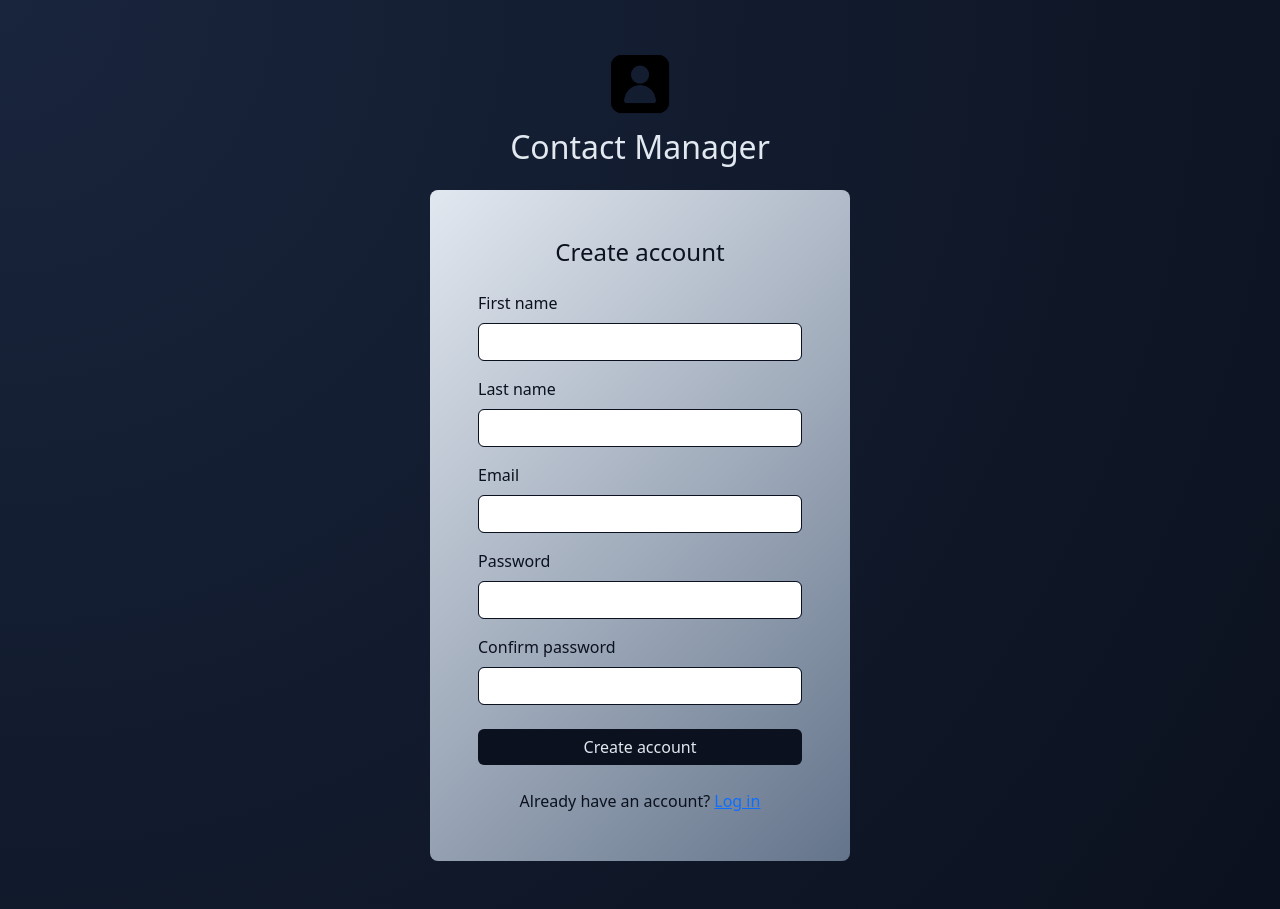
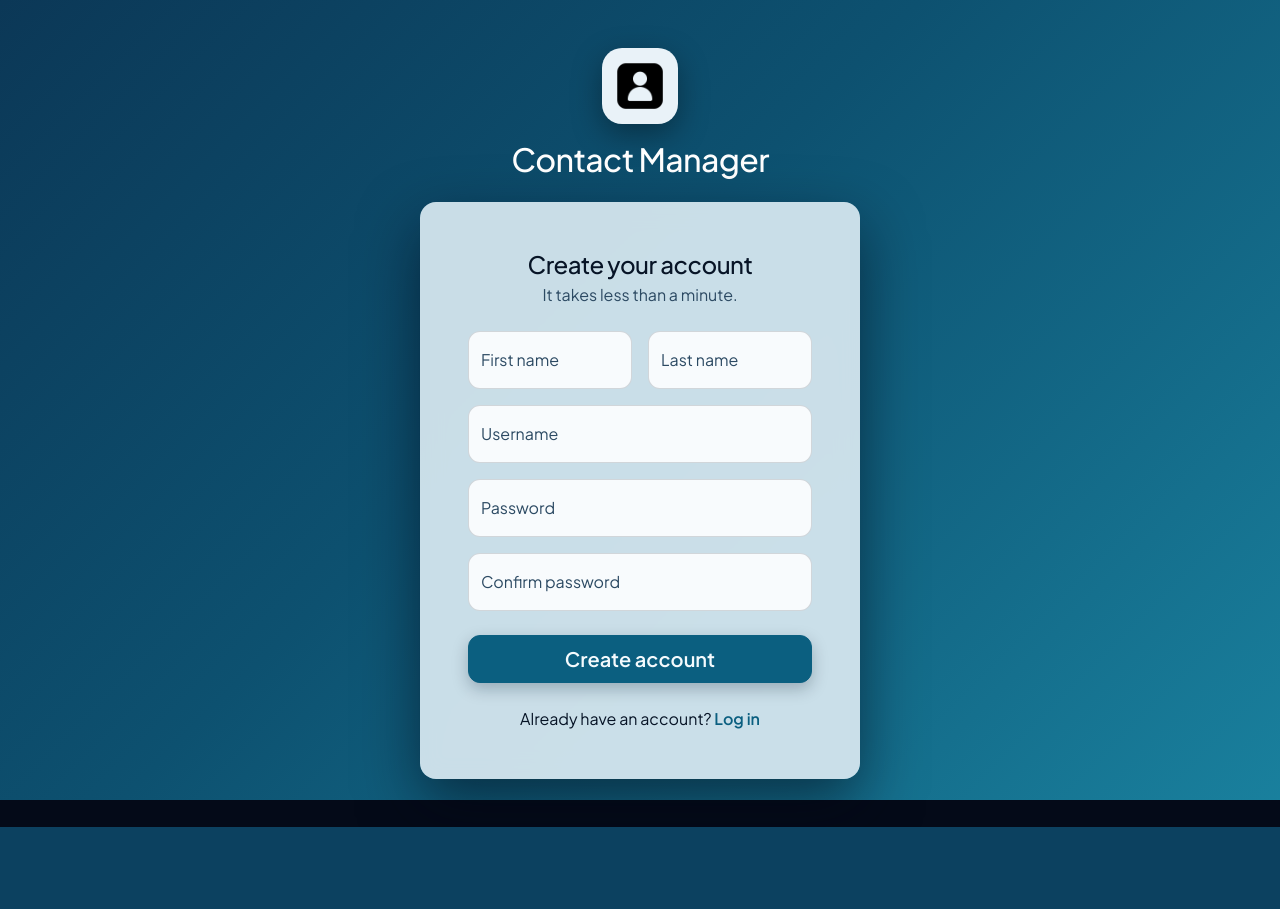
Before and after one commit to RMansoor226/LAMP_ContactManager_Group12, a PHP site: page /register.html in a window 1280 px wide. After the commit the page ends 827 px from the top, so only its background shows below. Run offline with PHP 8.4, Linux system fonts and the light colour scheme.

Commit message:
feat: Updated styling for modernized aesthetic

```diff
--- a/api/endpoints/create_contact.php
+++ b/api/endpoints/create_contact.php
@@ -35,10 +35,6 @@ validateLength($email, 50, "Email");
 validateLength($phone, 50, "Phone Number");
 // --------------------------
 
-if (!filter_var($email, FILTER_VALIDATE_EMAIL)) {
-    sendJson(400, "error", "Invalid email format.");
-}
-
 try {
     // Insert the new contact, locked strictly to the logged-in user's ID
     $insertStmt = $pdo->prepare("
--- a/api/endpoints/register.php
+++ b/api/endpoints/register.php
@@ -42,10 +42,6 @@ validateLength($lastName, 50, "Last Name");
 validateLength($username, 50, "Username");
 validateLength($password, 72, "Password");
 
-if (!filter_var($username, FILTER_VALIDATE_EMAIL)) {
-    sendJson(400, "error", "Invalid email format provided for Username.");
-}
-
 try {
     $checkStmt = $pdo->prepare("SELECT ID FROM Users WHERE Username = :username");
     $checkStmt->bindParam(':username', $username);
--- a/api/endpoints/update_contact.php
+++ b/api/endpoints/update_contact.php
@@ -37,10 +37,6 @@ validateLength($lastName, 50, "Last Name");
 validateLength($email, 50, "Email");
 validateLength($phone, 50, "Phone Number");
 // --------------------------
-
-if (!filter_var($email, FILTER_VALIDATE_EMAIL)) {
-    sendJson(400, "error", "Invalid email format.");
-}
 
 try {
     // Check if the contact exists and verify ownership
--- a/css/auth.css
+++ b/css/auth.css
@@ -1,59 +1,174 @@
+@import url("https://fonts.googleapis.com/css2?family=Plus+Jakarta+Sans:wght@400;500;600;700;800&display=swap");
+
+/* ------------------------------------------------------------------
+   Design tokens
+   Depth rule: the further a surface sits from the background,
+   the lighter it is.
+     layer-0  animated background (darkest)
+     layer-1  cards / boards
+     layer-2  inputs, lists, sub-cards
+     layer-3  open rows, hovered rows (lightest)
+------------------------------------------------------------------- */
+:root {
+    --cm-bg-1: #040a18;
+    --cm-bg-2: #0a2342;
+    --cm-bg-3: #0d5170;
+    --cm-bg-4: #1c8ba8;
+
+    --cm-layer-1: rgba(214, 231, 240, 0.94);
+    --cm-layer-2: #e9f2f8;
+    --cm-layer-3: #f8fbfd;
+
+    --cm-ink: #071426;
+    --cm-ink-soft: #2c4a63;
+    --cm-accent: #0b5f80;
+    --cm-accent-hover: #0e7aa3;
+    --cm-line: rgba(7, 20, 38, 0.16);
+}
+
+/* ------------------------------------------------------------------
+   Animated gradient background (dark blue -> cyan -> back)
+------------------------------------------------------------------- */
 body {
     min-height: 100vh;
     margin: 0;
-    background: radial-gradient(circle at top left, #19253d 0%, #0b111e 100%);
-    color: #e2e8f0;
+    background-color: var(--cm-bg-1);
+    color: #e6f1f7;
+    font-family: "Plus Jakarta Sans", system-ui, -apple-system, "Segoe UI", Roboto, sans-serif;
 }
 
+body::before {
+    content: "";
+    position: fixed;
+    inset: 0;
+    z-index: -1;
+    background: linear-gradient(
+        135deg,
+        var(--cm-bg-1) 0%,
+        var(--cm-bg-2) 28%,
+        var(--cm-bg-3) 55%,
+        var(--cm-bg-4) 78%,
+        var(--cm-bg-2) 100%
+    );
+    background-size: 300% 300%;
+    animation: gradient-drift 22s ease-in-out infinite;
+    will-change: background-position;
+}
+
+@keyframes gradient-drift {
+    0%   { background-position: 0% 50%; }
+    50%  { background-position: 100% 50%; }
+    100% { background-position: 0% 50%; }
+}
+
+@media (prefers-reduced-motion: reduce) {
+    body::before {
+        animation: none;
+    }
+}
+
+h1, h2, h3 {
+    letter-spacing: -0.02em;
+    font-weight: 700;
+}
+
+/* ------------------------------------------------------------------
+   Login / register / create card  (layer 1)
+------------------------------------------------------------------- */
 .auth-logo {
-    width: 72px;
-    height: 72px;
+    width: 76px;
+    height: 76px;
+    padding: 10px;
     object-fit: contain;
+    background: var(--cm-layer-2);
+    border-radius: 1.25rem;
+    box-shadow: 0 10px 30px rgba(0, 0, 0, 0.35);
 }
 
 .auth-card {
-    width: min(100%, 420px);
-    background: linear-gradient(135deg, #e2e8f0, #64748b);
-    color: #0b111e;
+    --bs-card-bg: var(--cm-layer-1);
+    --bs-card-color: var(--cm-ink);
+    width: min(100%, 440px);
+    background: var(--cm-layer-1);
+    color: var(--cm-ink);
+    border: 1px solid rgba(255, 255, 255, 0.45);
+    box-shadow: 0 24px 60px rgba(2, 8, 20, 0.55);
+    -webkit-backdrop-filter: blur(12px);
+    backdrop-filter: blur(12px);
 }
 
-.auth-card .form-control {
-    border: 1px solid #0b111e;
+.auth-card .text-body-secondary {
+    color: var(--cm-ink-soft) !important;
 }
 
-.btn-login {
-    background: #0b111e;
-    color: #e2e8f0;
-    border: none;
+/* Inputs sit one layer above the card */
+.auth-card .form-control,
+.contact-board .form-control {
+    background: var(--cm-layer-3);
+    color: var(--cm-ink);
+    border: 1px solid var(--cm-line);
+    border-radius: 0.75rem;
 }
 
-.btn-login:hover,
-.btn-login:focus {
-    background: #19253d;
-    color: #e2e8f0;
+.auth-card .form-floating > label {
+    color: var(--cm-ink-soft);
 }
 
+.auth-card .form-control:focus,
+.contact-board .form-control:focus {
+    background: #fff;
+    color: var(--cm-ink);
+    border-color: var(--cm-accent-hover);
+    box-shadow: 0 0 0 0.2rem rgba(14, 122, 163, 0.28);
+}
+
+.auth-card a,
+.contact-board a:not(.btn) {
+    color: var(--cm-accent);
+    font-weight: 600;
+    text-decoration: none;
+}
+
+.auth-card a:hover,
+.auth-card a:focus-visible {
+    color: var(--cm-accent-hover);
+    text-decoration: underline;
+}
+
+/* ------------------------------------------------------------------
+   Primary button (used on every page)
+------------------------------------------------------------------- */
+.btn-login {
+    --bs-btn-color: #f4fafd;
+    --bs-btn-bg: var(--cm-accent);
+    --bs-btn-border-color: var(--cm-accent);
+    --bs-btn-hover-color: #fff;
+    --bs-btn-hover-bg: var(--cm-accent-hover);
+    --bs-btn-hover-border-color: var(--cm-accent-hover);
+    --bs-btn-focus-shadow-rgb: 14, 122, 163;
+    --bs-btn-active-color: #fff;
+    --bs-btn-active-bg: #094c66;
+    --bs-btn-active-border-color: #094c66;
+    --bs-btn-border-radius: 0.75rem;
+    font-weight: 600;
+    box-shadow: 0 6px 16px rgba(7, 20, 38, 0.25);
+}
+
+/* ------------------------------------------------------------------
+   Dashboard (kept in sync so it matches the new look)
+------------------------------------------------------------------- */
 .dashboard-shell {
     max-width: 880px;
 }
 
 .contact-board {
     width: 100%;
-    background: linear-gradient(135deg, #e2e8f0, #64748b);
-    color: #0b111e;
-}
-
-.contact-board .form-control {
-    border: 1px solid #0b111e;
-    background: #e2e8f0;
-    color: #0b111e;
-}
-
-.contact-board .form-control:focus {
-    border-color: #0b111e;
-    box-shadow: 0 0 0 0.2rem rgba(11, 17, 30, 0.25);
-    background: #e2e8f0;
-    color: #0b111e;
+    background: var(--cm-layer-1);
+    color: var(--cm-ink);
+    border: 1px solid rgba(255, 255, 255, 0.45);
+    box-shadow: 0 24px 60px rgba(2, 8, 20, 0.55);
+    -webkit-backdrop-filter: blur(12px);
+    backdrop-filter: blur(12px);
 }
 
 .contact-list {
--- a/js/auth.js
+++ b/js/auth.js
@@ -106,6 +106,8 @@ async function onRegister(event) {
 
         if (!result.ok || result.payload.status !== "success") {
             showMessage("formMessage", result.payload.message || "Registration failed.", "danger");
+            console.log("Is result ok? " + result.ok);
+            console.log("Result payload status: ", result.payload.status);
             return;
         }
 
--- a/register.html
+++ b/register.html
@@ -8,43 +8,53 @@
     <link rel="stylesheet" href="css/auth.css">
 </head>
 <body>
-    <main class="container d-flex flex-column align-items-center justify-content-center py-5">
+    <main class="container min-vh-100 d-flex flex-column align-items-center justify-content-center py-5">
         <header class="text-center mb-4">
-            <img class="auth-logo mb-2" src="media/contactLogo.png" alt="Contact Manager logo">
-            <h1 class="h2 mb-0">Contact Manager</h1>
+            <img class="auth-logo mb-3" src="media/contactLogo.png" alt="Contact Manager logo">
+            <h1 class="h2 mb-0 text-white">Contact Manager</h1>
         </header>
 
-        <section class="auth-card rounded-3 p-4 p-md-5">
-            <h2 class="h4 text-center mb-4">Create account</h2>
+        <section class="card auth-card rounded-4 border-0">
+            <div class="card-body p-4 p-md-5">
+                <h2 class="h4 text-center mb-1">Create your account</h2>
+                <p class="text-center text-body-secondary mb-4">It takes less than a minute.</p>
+
                 <div id="formMessage" class="alert d-none" role="status"></div>
 
                 <form id="registerForm" novalidate>
-                <div class="mb-3">
-                    <label class="form-label" for="firstName">First name</label>
-                    <input class="form-control" type="text" id="firstName" name="firstName" autocomplete="given-name" maxlength="50" required>
+                    <div class="row g-3 mb-3">
+                        <div class="col-sm-6">
+                            <div class="form-floating">
+                                <input class="form-control" type="text" id="firstName" name="firstName" placeholder="First name" autocomplete="given-name" maxlength="50" required>
+                                <label for="firstName">First name</label>
                             </div>
-                <div class="mb-3">
-                    <label class="form-label" for="lastName">Last name</label>
-                    <input class="form-control" type="text" id="lastName" name="lastName" autocomplete="family-name" maxlength="50" required>
                         </div>
-                <div class="mb-3">
-                    <label class="form-label" for="username">Email</label>
-                    <input class="form-control" type="email" id="username" name="username" autocomplete="username" maxlength="50" required>
+                        <div class="col-sm-6">
+                            <div class="form-floating">
+                                <input class="form-control" type="text" id="lastName" name="lastName" placeholder="Last name" autocomplete="family-name" maxlength="50" required>
+                                <label for="lastName">Last name</label>
                             </div>
-                <div class="mb-3">
-                    <label class="form-label" for="password">Password</label>
-                    <input class="form-control" type="password" id="password" name="password" autocomplete="new-password" maxlength="72" required>
                         </div>
-                <div class="mb-4">
-                    <label class="form-label" for="confirmPassword">Confirm password</label>
-                    <input class="form-control" type="password" id="confirmPassword" name="confirmPassword" autocomplete="new-password" maxlength="72" required>
                     </div>
-                <button class="btn btn-login w-100" type="submit">Create account</button>
+                    <div class="form-floating mb-3">
+                        <input class="form-control" type="email" id="username" name="username" placeholder="Username" autocomplete="username" maxlength="50" required>
+                        <label for="username">Username</label>
+                    </div>
+                    <div class="form-floating mb-3">
+                        <input class="form-control" type="password" id="password" name="password" placeholder="Password" autocomplete="new-password" maxlength="72" required>
+                        <label for="password">Password</label>
+                    </div>
+                    <div class="form-floating mb-4">
+                        <input class="form-control" type="password" id="confirmPassword" name="confirmPassword" placeholder="Confirm password" autocomplete="new-password" maxlength="72" required>
+                        <label for="confirmPassword">Confirm password</label>
+                    </div>
+                    <button class="btn btn-login btn-lg w-100" type="submit">Create account</button>
                 </form>
 
                 <p class="text-center mt-4 mb-0">
                     Already have an account? <a href="index.html">Log in</a>
                 </p>
+            </div>
         </section>
     </main>
     <script src="js/auth.js"></script>
```
Also changed, not shown: other parts of css/auth.css (+34 -29 lines), api/endpoints/login.php (+1 -19 lines), index.html (+16 -12 lines), js/contacts.js (+18 -13 lines), 2 other files. Lines whose indentation alone changed are shown as unchanged.
